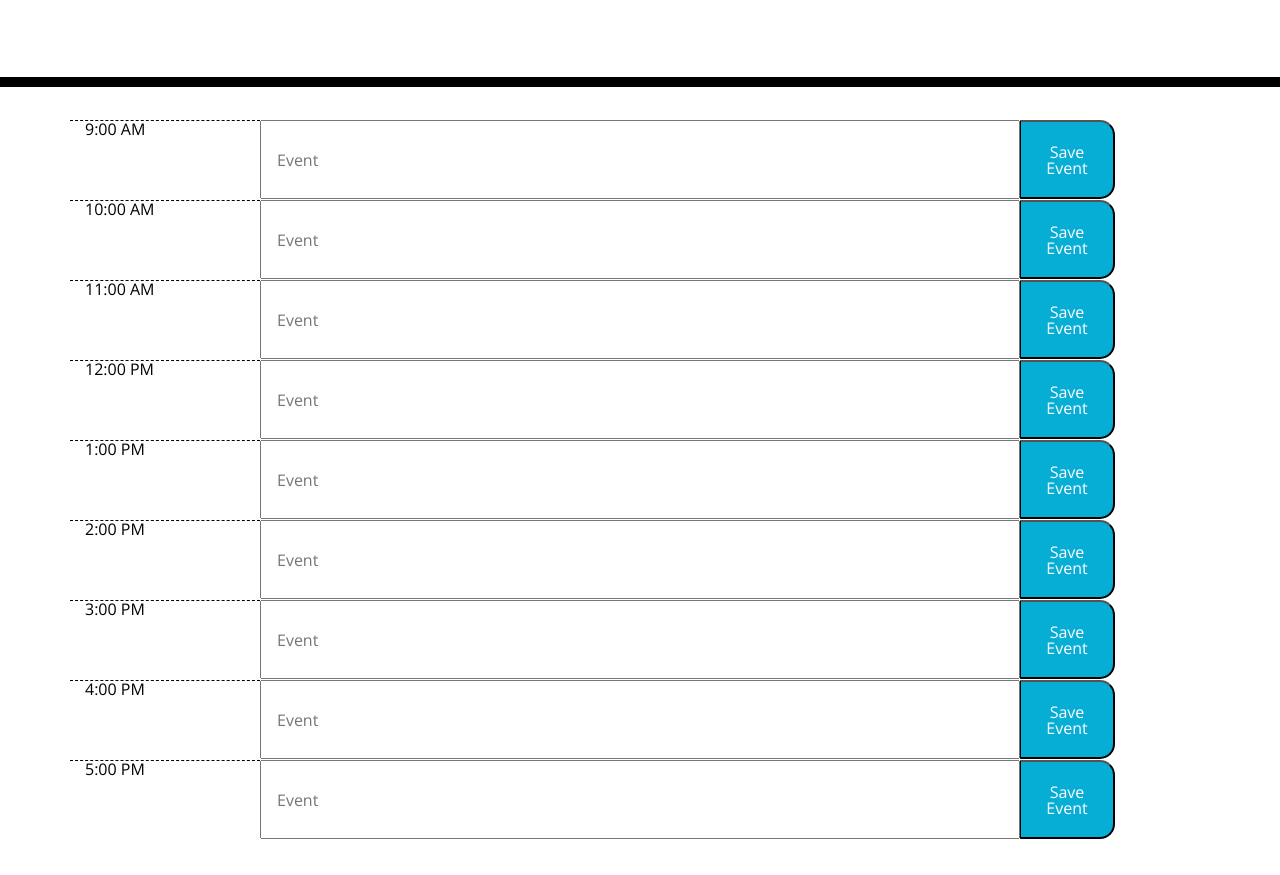
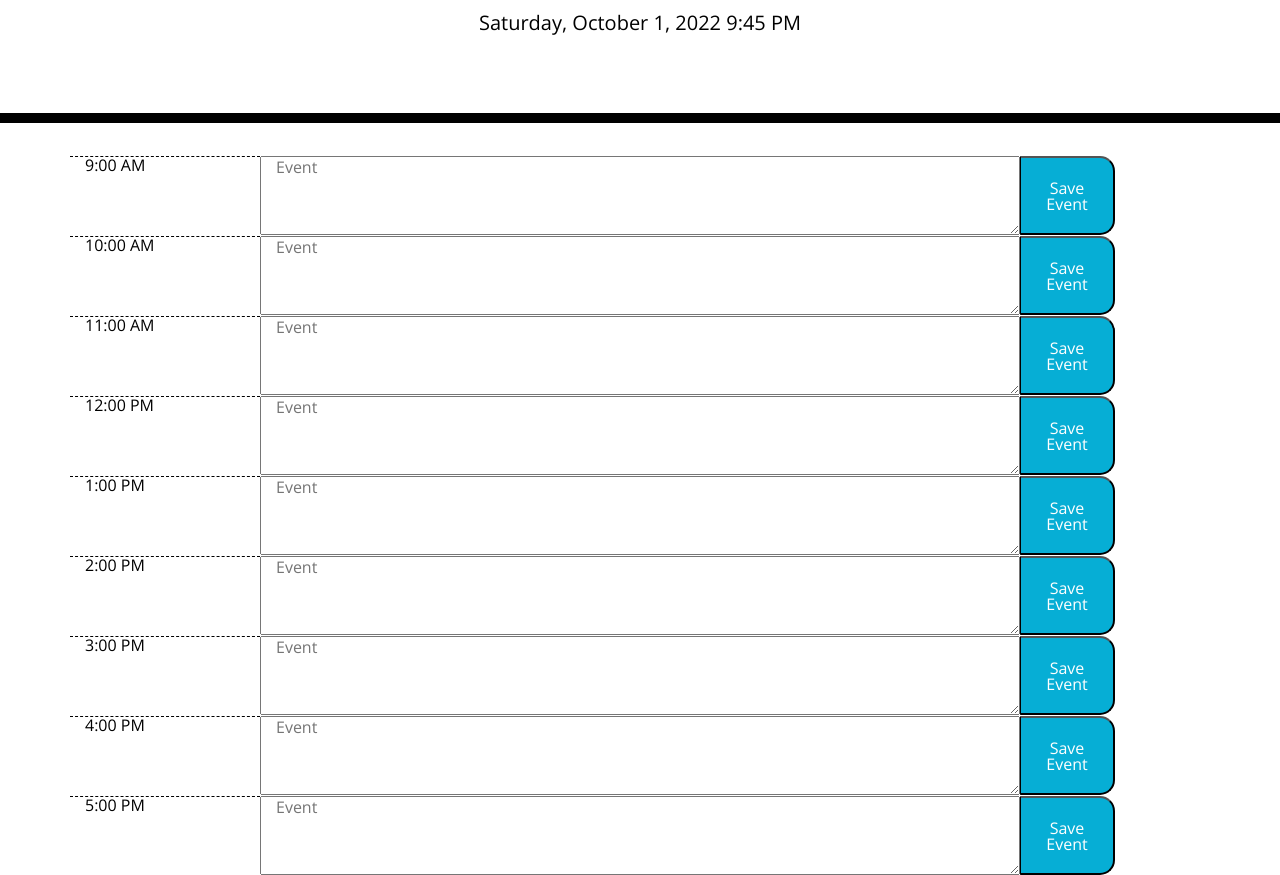
Before and after one commit to Sabrina-Nawaz/Work-Day-Scheduler, a plain HTML site: page index.html in a window 1280 px wide. Shown: the part 181-1056 px from the top of the page. Before the commit the page ends 1028 px from the top, so only its background shows below. Drawn offline with nearby package versions, Linux system fonts and the light colour scheme.

Commit message:
Changed text input tags to text area tags as defined in the CSS and displayed the date on script.js

```diff
--- a/assets/JS/script.js
+++ b/assets/JS/script.js
@@ -1,11 +1,11 @@
 $(document).ready(function () {
+    // Variable that displays the date in Day then Month, Date, Year & Time
+    var currentDate = moment().format('LLLL'); // Day, M/D/Y/T format
 
-var today_date = moment().format('MMMM Do YYYY, h:mm:ss a'); // September 30th 2022, 10:34:08 am
+    // Display current day
+    var displayDate = $('#currentDay');
+    displayDate.text(currentDate);
 
-console.log(today_date);
 
-console.log("test");
-
-document.getElementById("today").innerHTML = today_date;
 
 });
--- a/index.html
+++ b/index.html
@@ -19,65 +19,61 @@
     <p class="lead">A simple calendar app for scheduling your work day</p>
     <p id="currentDay" class="lead"></p>
   </header>
+
   <div class="container">
+    <div class="past"></div>
 
     <!-- Timeblocks go here -->
     <div class="row">
       <div class="col-2 hour">9:00 AM</div>
-      <input type="text" id="hr9" class="col-8" placeholder="Event">
+      <textarea id="hr9" class="col-8" placeholder="Event"></textarea>
       <button class="col-1 saveBtn" onclick="hour9">Save Event</button>
     </div>
     <div class="row">
       <div class="col-2 hour">10:00 AM</div>
-      <input type="text" id="hr10" class="col-8" placeholder="Event">
+      <textarea id="hr10" class="col-8" placeholder="Event"></textarea>
       <button class="col-1 saveBtn" onclick="hour10">Save Event</button>
     </div>
     <div class="row">
       <div class="col-2 hour">11:00 AM</div>
-      <input type="text" id="hr11" class="col-8" placeholder="Event">
+      <textarea id="hr11" class="col-8" placeholder="Event"></textarea>
       <button class="col-1 saveBtn" onclick="hour11">Save Event</button>
     </div>
     <div class="row">
       <div class="col-2 hour">12:00 PM</div>
-      <input type="text" id="hr12" class="col-8" placeholder="Event">
+      <textarea id="hr12" class="col-8" placeholder="Event"></textarea>
       <button class="col-1 saveBtn" onclick="hour12">Save Event</button>
     </div>
     <div class="row">
       <div class="col-2 hour">1:00 PM</div>
-      <input type="text" id="hr13" class="col-8" placeholder="Event">
+      <textarea id="hr13" class="col-8" placeholder="Event"></textarea>
       <button class="col-1 saveBtn" onclick="hour13">Save Event</button>
     </div>
     <div class="row">
       <div class="col-2 hour">2:00 PM</div>
-      <input type="text" id="hr14" class="col-8" placeholder="Event">
+      <textarea id="hr14" class="col-8" placeholder="Event"></textarea>
       <button class="col-1 saveBtn" onclick="hour14">Save Event</button>
     </div>
     <div class="row">
       <div class="col-2 hour">3:00 PM</div>
-      <input type="text" id="hr15" class="col-8" placeholder="Event">
+      <textarea id="hr15" class="col-8" placeholder="Event"></textarea>
       <button class="col-1 saveBtn" onclick="hour15">Save Event</button>
     </div>
     <div class="row">
       <div class="col-2 hour">4:00 PM</div>
-      <input type="text" id="hr16" class="col-8" placeholder="Event">
+      <textarea id="hr16" class="col-8" placeholder="Event"></textarea>
       <button class="col-1 saveBtn" onclick="hour16">Save Event</button>
       </div>
       <div class="row">
         <div class="col-2 hour">5:00 PM</div>
-        <input type="text" id="hr17" class="col-8" placeholder="Event">
+        <textarea id="hr17" class="col-8" placeholder="Event"></textarea>
         <button class="col-1 saveBtn" onclick="hour17">Save Event</button>
         </div>
 
 
-
-    <h1>
-    </h1>
-
-
     <script src="https://cdnjs.cloudflare.com/ajax/libs/jquery/3.2.1/jquery.min.js"></script>
     <script src="https://cdnjs.cloudflare.com/ajax/libs/moment.js/2.24.0/moment.min.js"></script>
-    <script src="https://code.jquery.com/jquery-3.6.1.js"
-      integrity="sha256-3zlB5s2uwoUzrXK3BT7AX3FyvojsraNFxCc2vC/7pNI=" crossorigin="anonymous"></script>
+    <script src="https://code.jquery.com/ui/1.12.0/jquery-ui.min.js"></script>
     <script src="assets/JS/script.js"></script>
 </body>
 
```
